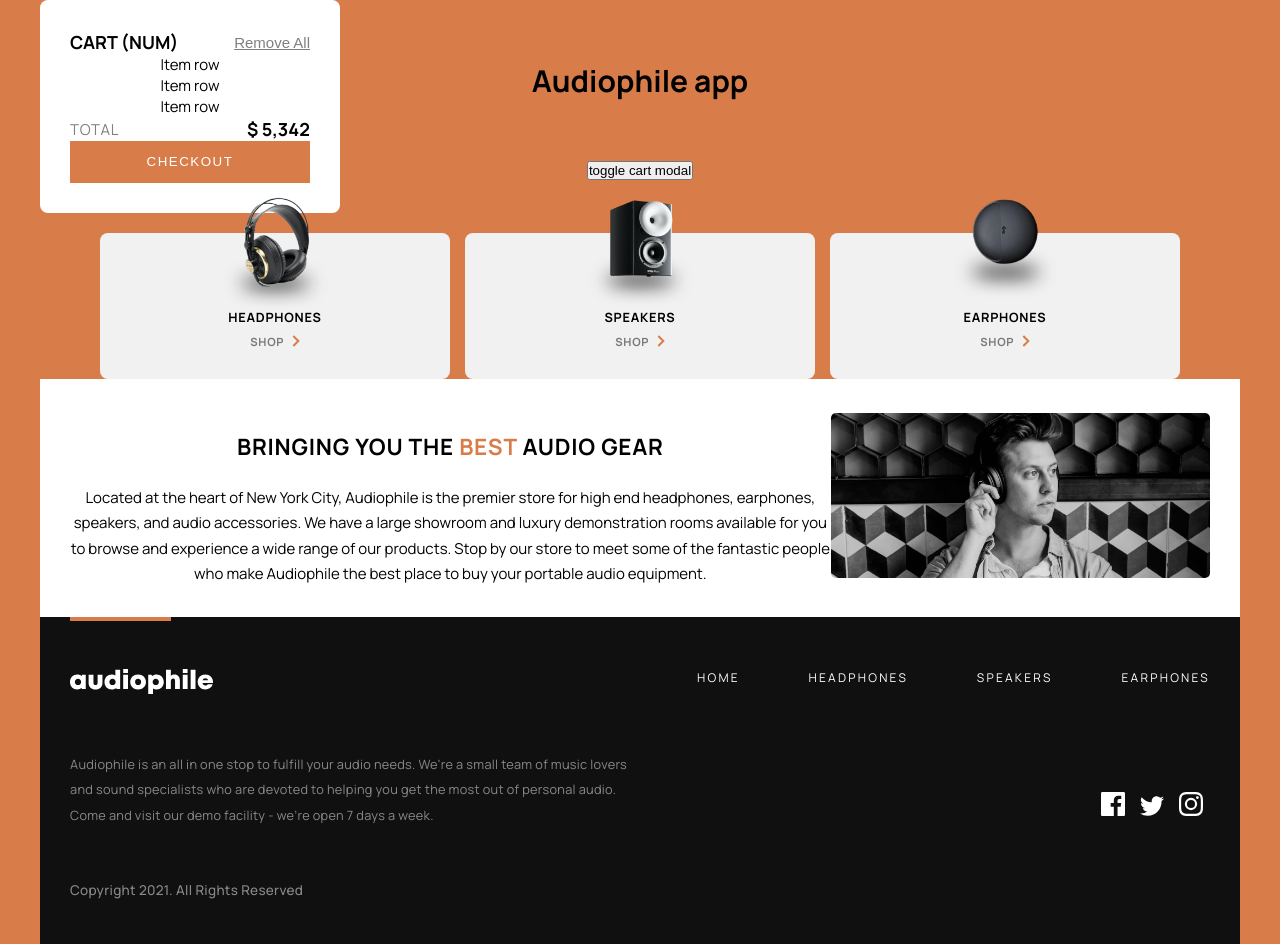
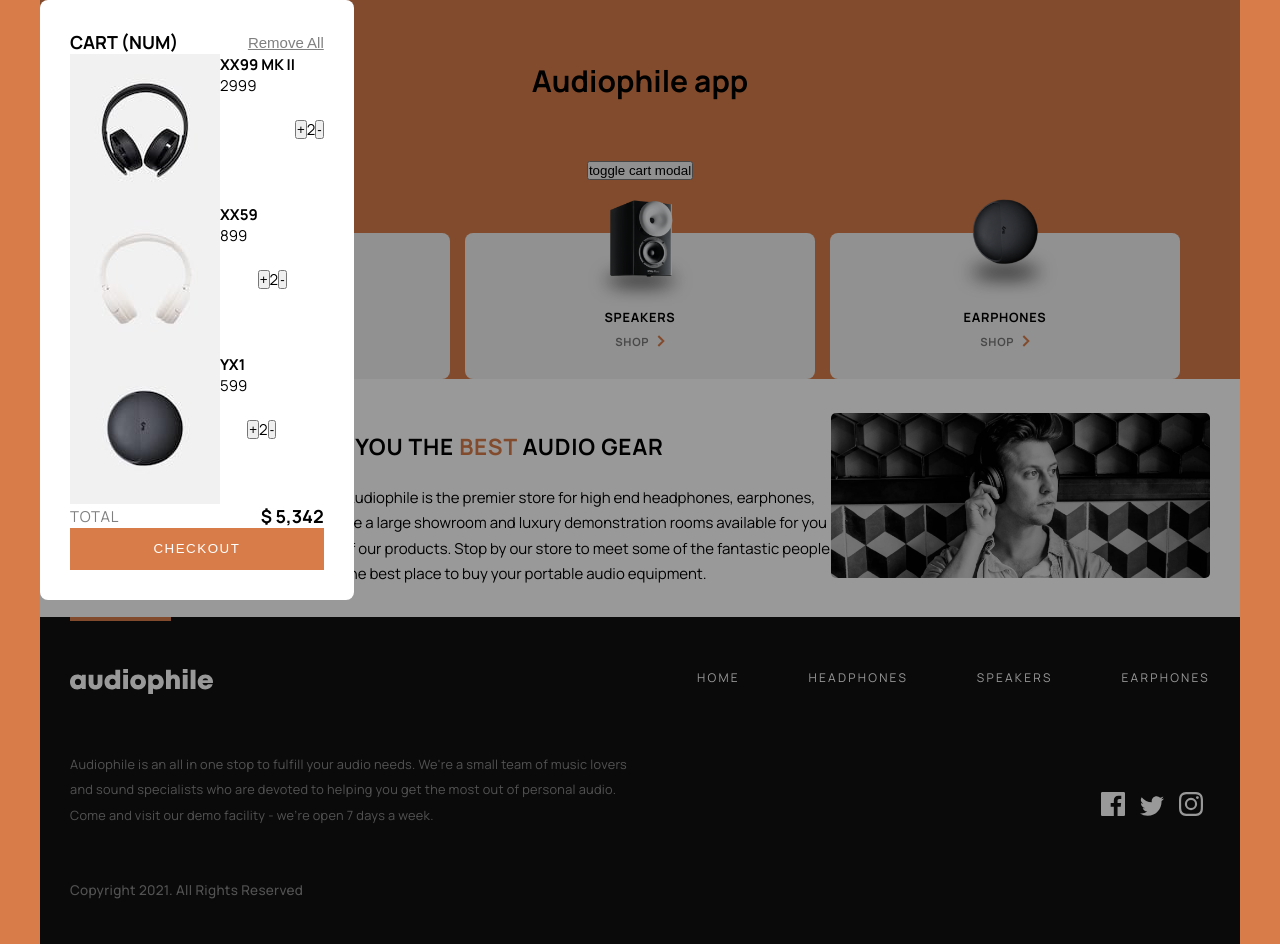
Before and after one commit to Cats-n-coffee/frontend-mentor-audiophile-collab, a React (Create React App) app: page / in a window 1280 px wide. Both pictures are taken after a click on the button "toggle cart modal". Built offline with nearby package versions, Linux system fonts and the light colour scheme.

Commit message:
added background blur for clarity, testing purposes

```diff
--- a/src/App.jsx
+++ b/src/App.jsx
@@ -10,13 +10,10 @@ function App() {
   return (
     <div className="App">
       <h1 style={{ padding: "2em 0" }}>Audiophile app</h1>
-      <button
-        onClick={() => setShowCart(!showCart)}
-        style={{ marginBottom: "4em" }}
-      >
+      <button onClick={() => setShowCart(true)} style={{ marginBottom: "4em" }}>
         toggle cart modal
       </button>
-      {showCart && <CartModal />}
+      {showCart && <CartModal setShowCart={setShowCart} />}
       <main>
         <CategoriesMenu />
         <BottomBanner />
--- a/src/components/sharedComponents/cart/CartModal.jsx
+++ b/src/components/sharedComponents/cart/CartModal.jsx
@@ -6,8 +6,11 @@ Note: when finishing this component, remove the button inside App.js, remove the
 from #App
 */
 
-export default function CartModal() {
+export default function CartModal(props) {
+  const { setShowCart } = props;
+
   return (
+    <div className="cartModalWrapper" onClick={() => setShowCart(false)}>
       <section className="cartModal">
         <div className="spacedItems cartModal__titleWrapper">
           <h2>Cart (num)</h2>
@@ -20,5 +23,6 @@ export default function CartModal() {
         </div>
         <button className="btn btn__checkout">Checkout</button>
       </section>
+    </div>
   );
 }
--- a/src/components/sharedComponents/cart/ItemContainer.jsx
+++ b/src/components/sharedComponents/cart/ItemContainer.jsx
@@ -24,11 +24,11 @@ const tempCart = [
 
 export default function ItemContainer() {
   return tempCart.length ? (
-    <section>
+    <ul>
       {tempCart.map((item) => (
         <ItemRow key={item.id} item={item} />
       ))}
-    </section>
+    </ul>
   ) : (
     "No item in the cart"
   );
--- a/src/components/sharedComponents/cart/ItemRow.jsx
+++ b/src/components/sharedComponents/cart/ItemRow.jsx
@@ -1,5 +1,22 @@
 import React from "react";
 
-export default function ItemRow() {
-  return <div>Item row</div>;
+export default function ItemRow(props) {
+  const { item } = props;
+
+  return (
+    <li className="itemRow">
+      <div className="itemRow__itemDetails">
+        <img src={item.image} alt={item.name} />
+        <div>
+          <h4>{item.name}</h4>
+          <p>{item.price}</p>
+        </div>
+      </div>
+      <div className="itemRow__itemQty">
+        <button>+</button>
+        <p>2</p>
+        <button>-</button>
+      </div>
+    </li>
+  );
 }
--- a/src/components/sharedComponents/cart/_cartModal.scss
+++ b/src/components/sharedComponents/cart/_cartModal.scss
@@ -1,4 +1,14 @@
 @use "../../../scss/variables/variables" as *;
+
+.cartModalWrapper {
+  position: absolute;
+  top: 0;
+  left: 0;
+  right: 0;
+  bottom: 0;
+  background-color: rgba(0, 0, 0, 0.4);
+  z-index: 2;
+}
 
 .cartModal {
   position: absolute;
@@ -12,6 +22,7 @@
   border-radius: 8px;
   padding: 2em;
   min-width: 80%;
+  z-index: 3;
 
   &__titleWrapper {
     h2 {
--- a/src/components/sharedComponents/cart/_itemRow.scss
+++ b/src/components/sharedComponents/cart/_itemRow.scss
@@ -0,0 +1,13 @@
+.itemRow {
+  display: flex;
+  list-style: none;
+
+  &__itemDetails {
+    display: flex;
+  }
+
+  &__itemQty {
+    display: flex;
+    align-items: center;
+  }
+}
```
Lines whose indentation alone changed are shown as unchanged.
